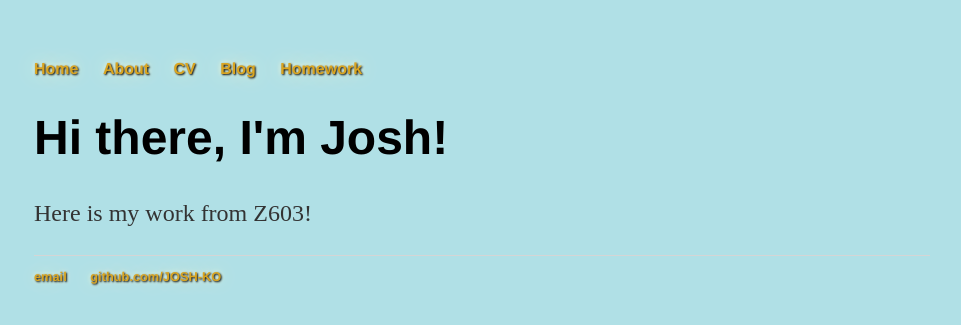
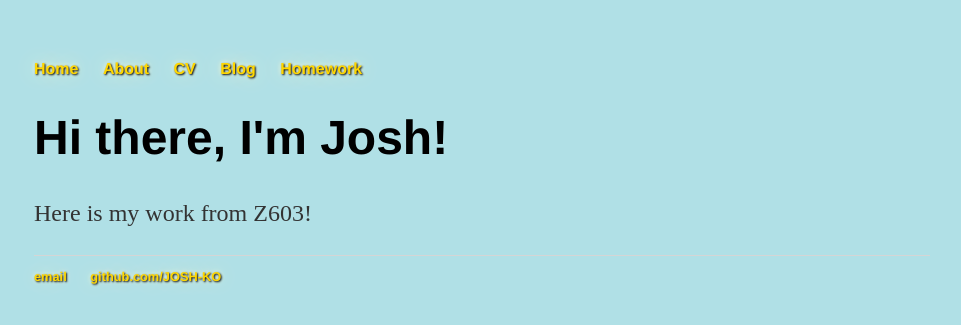
Before and after one commit to JOSH-KO/JOSH-KO.github.io, a Jekyll site: the page built from index.html, in a window 1280 px wide. Shown: the top 325 px of the page, without its empty margins (158-1119 px from the left). Built offline with Jekyll 4.4.1, drawn with Linux system fonts in a browser that asks for light colours.

Commit message:
Update main.css

```diff
--- a/css/main.css
+++ b/css/main.css
@@ -15,7 +15,7 @@ nav ul li, footer ul li {
 }
 a {
     text-decoration: none;
-    color: #DAA520;
+    color: #FFD700;
     text-shadow: 1px 1px 2px black, 0 0 25px LemonChiffon, 0 0 5px LightGoldenRodYellow;
 }
 a:hover {
```
